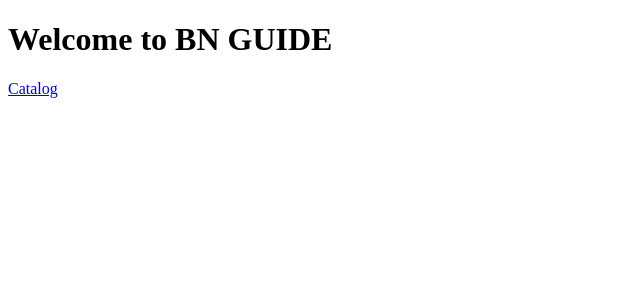
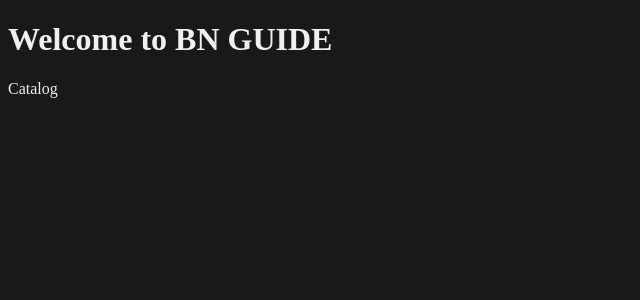
Before and after one commit to LucioFurnari/BN-guide, a SvelteKit app in the folder BN-Guide/: page / in a window 1280 px wide. Shown: the top 300 px of the page, without its empty margins (0-640 px from the left). Built offline with nearby package versions, Linux system fonts and the light colour scheme; no server answers.

Commit message:
Add global style

```diff
--- a/BN-Guide/src/routes/+page.svelte
+++ b/BN-Guide/src/routes/+page.svelte
@@ -3,3 +3,18 @@
 <h1>Welcome to BN GUIDE</h1>
 
 <a href="./catalog">Catalog</a>
+
+<style>
+  :global(*) {
+    box-sizing: border-box;
+    list-style: none;
+    text-decoration: none;
+  }
+  :global(a) {
+    color: rgb(240,240,240);
+  }
+  :global(body) {
+    background-color: rgb(25,25,25);
+    color: rgb(240,240,240);
+  }
+</style>
```
